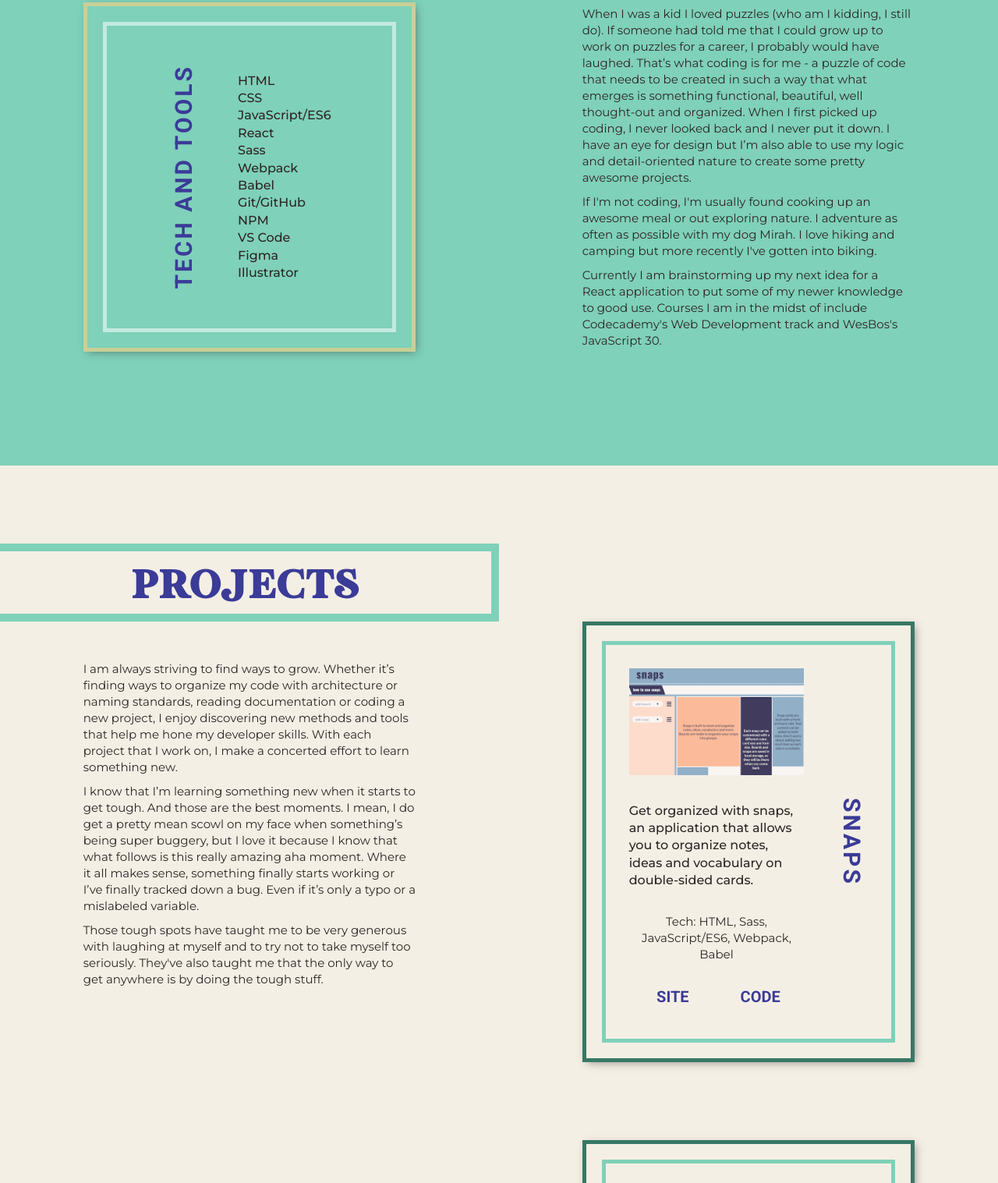
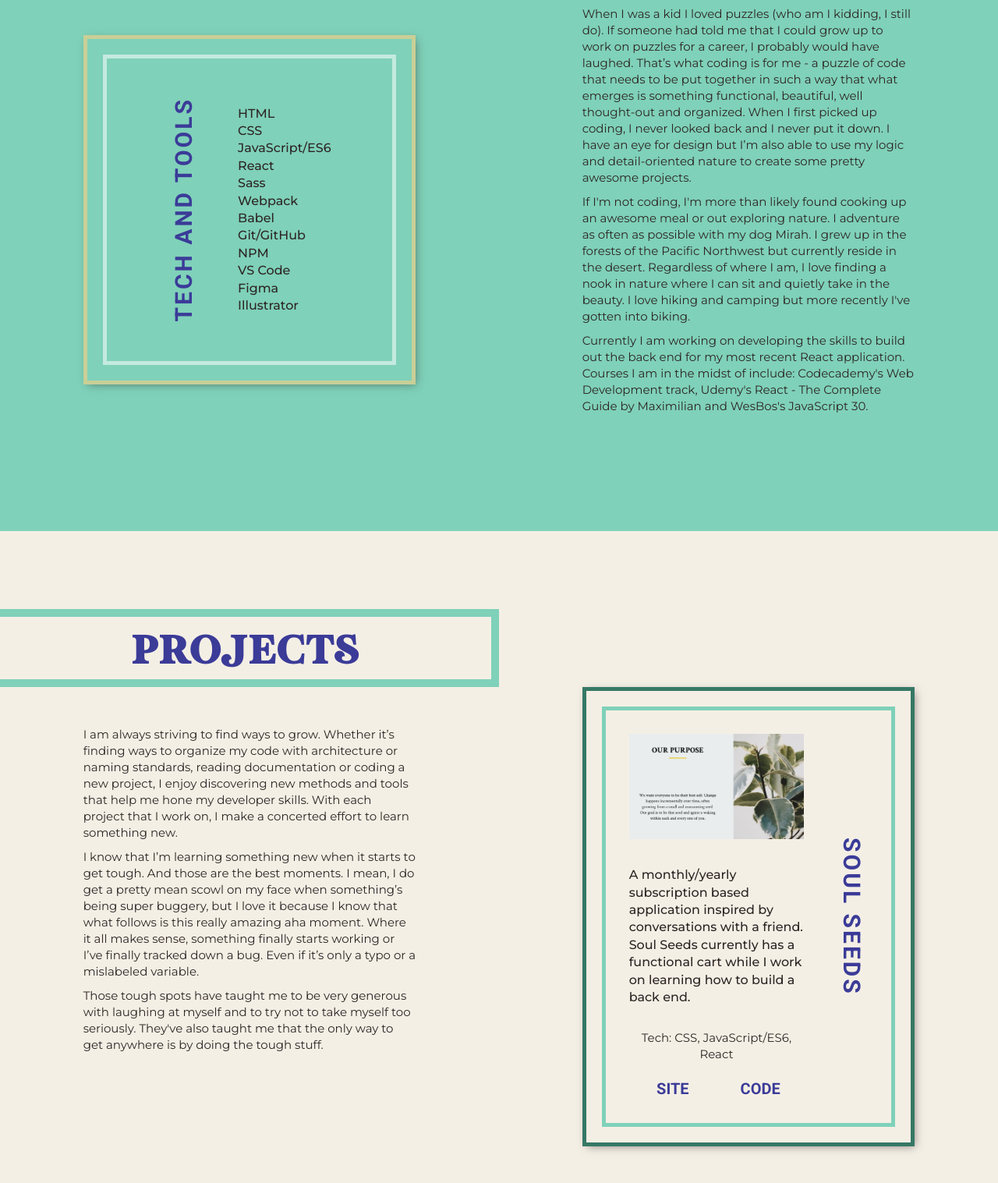
Before and after one commit to SamDurrant/portfolio, a website built with webpack: page src/index.html in a window 1280 px wide. Shown: the part 1043-2560 px from the top of the page at 78% size. Built offline with nearby package versions, Linux system fonts and the light colour scheme.

Commit message:
Update projects with Soul Seeds project card. Update bio information. Fix padding on text buttons.

```diff
--- a/src/index.html
+++ b/src/index.html
@@ -97,12 +97,11 @@
       </div>
     </div>
     <div class="about__paragraphs m-sm">
-      <p>When I was a kid I loved puzzles (who am I kidding, I still do). If someone had told me that I could grow up to work on puzzles for a career, I probably would have laughed. That’s what coding is for me - a puzzle of code that needs to be created in such a way that what emerges is something functional, beautiful, well thought-out and organized. When I first picked up coding, I never looked back and I never put it down. I have an eye for design but I’m also able to use my logic and detail-oriented nature to create some pretty awesome projects.</p>
-      <p>If I'm not coding, I'm usually found cooking up an awesome meal or out exploring nature. I adventure as often as possible with my dog Mirah. I love hiking and camping but more recently I've gotten into biking.</p>
-      <p>Currently I am brainstorming up my next idea for a React application to put some of my newer knowledge to good use. Courses I am in the midst of include Codecademy's Web Development track and WesBos's JavaScript 30.</p>
+      <p>When I was a kid I loved puzzles (who am I kidding, I still do). If someone had told me that I could grow up to work on puzzles for a career, I probably would have laughed. That’s what coding is for me - a puzzle of code that needs to be put together in such a way that what emerges is something functional, beautiful, well thought-out and organized. When I first picked up coding, I never looked back and I never put it down. I have an eye for design but I’m also able to use my logic and detail-oriented nature to create some pretty awesome projects.</p>
+      <p>If I'm not coding, I'm more than likely found cooking up an awesome meal or out exploring nature. I adventure as often as possible with my dog Mirah. I grew up in the forests of the Pacific Northwest but currently reside in the desert. Regardless of where I am, I love finding a nook in nature where I can sit and quietly take in the beauty. I love hiking and camping but more recently I've gotten into biking.</p>
+      <p>Currently I am working on developing the skills to build out the back end for my most recent React application. Courses I am in the midst of include: Codecademy's Web Development track, Udemy's React - The Complete Guide by Maximilian and WesBos's JavaScript 30.</p>
     </div>
   </section>
-
 
   <section class="projects" id="projects">
       <div class="process fixed-box">
@@ -115,6 +114,23 @@
       </div>
 
       <div class="showcase">
+        <div class="border-out_dark m-med project">
+          <div class="project__border-box border-in_dark">
+            <h3 class="heading-tertiary sideways-rl">Soul Seeds</h3>
+            <div class="project__content">
+              <picture>
+                <img src="./images/soulSeeds.jpg" alt="desert" class="project__img">
+              </picture>
+              <p class="project__description">A monthly/yearly subscription based application inspired by conversations with a friend. Soul Seeds currently has a functional cart while I work on learning how to build a back end.</p>
+              <p class="project__tech">Tech: CSS, JavaScript/ES6, React</p>
+              <ul class="btn-box">
+                <li><a href="https://soulseeds.netlify.com/" class="text-btn text-btn_upper" target="_blank">Site</a></li>
+                <li><a href="https://github.com/SamDurrant/SoulSeeds" class="text-btn text-btn_upper" target="_blank">Code</a></li>
+              </ul>
+            </div>
+          </div>
+        </div>
+
         <div class="border-out_dark m-med project">
           <div class="project__border-box border-in_dark">
             <h3 class="heading-tertiary sideways-rl">Snaps</h3>
@@ -190,9 +206,6 @@
           <a href="https://github.com/SamDurrant" target="_blank" aria-label="link to github">
             <i class="icon-btn fab fa-github"></i>
           </a>
-          <a href="https://www.hackerrank.com/samantha_durrant" target="_blank" aria-label="link to hackerrank">
-            <i class="icon-btn fab fa-hackerrank"></i>
-          </a>
           <a href="https://www.linkedin.com/in/samantha-durrant-4629b1180/" target="_blank" aria-label="link to linkedin">
             <i class="icon-btn fab fa-linkedin-in"></i>
           </a>
@@ -202,7 +215,6 @@
         </div>
       </div>
     </section>
-  <!-- <script src="./js/index.js"></script> -->
 </body>
 
 </html>
--- a/src/sass/components/_buttons.scss
+++ b/src/sass/components/_buttons.scss
@@ -15,7 +15,6 @@
   &_upper {
     font-weight: 700;
     text-transform: uppercase;
-    padding: 1rem 2rem;
   }
 
   &:link,
```
Also changed, not shown: src/images/soulSeeds.jpg (added).
